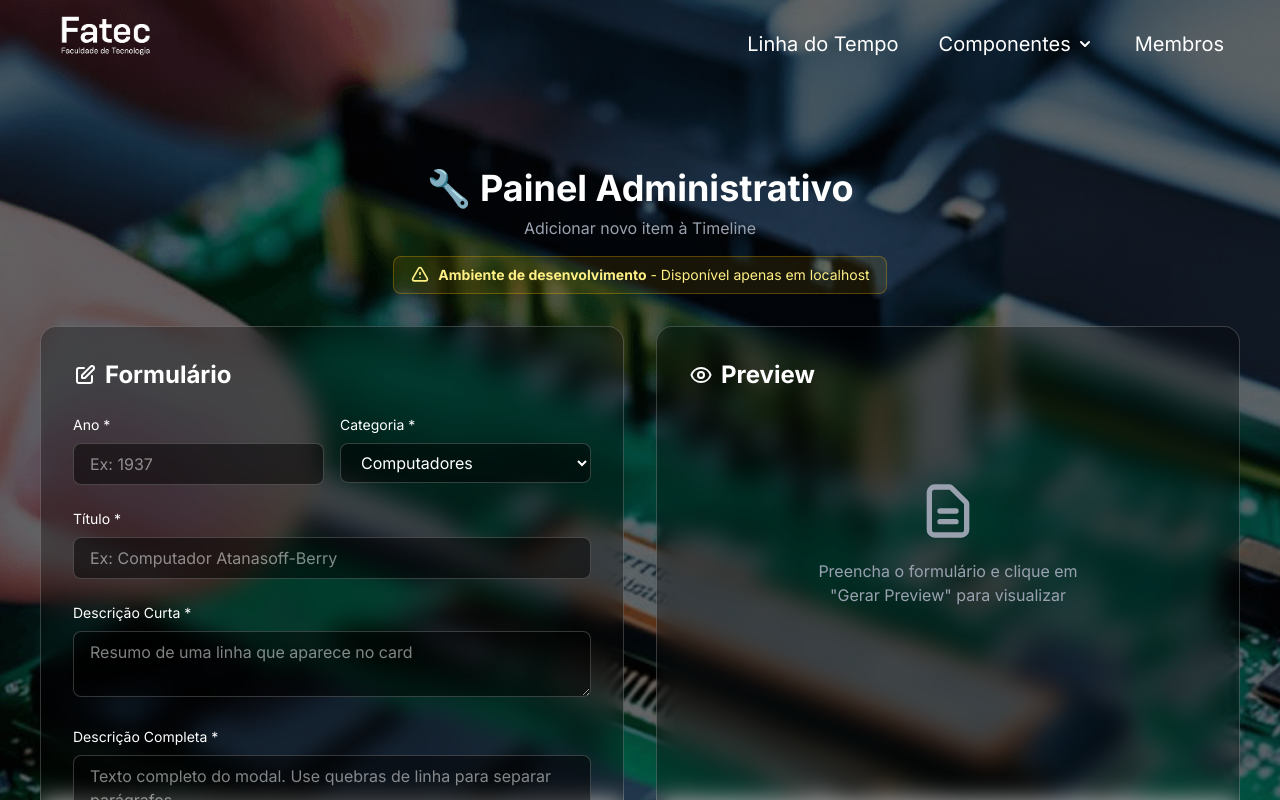
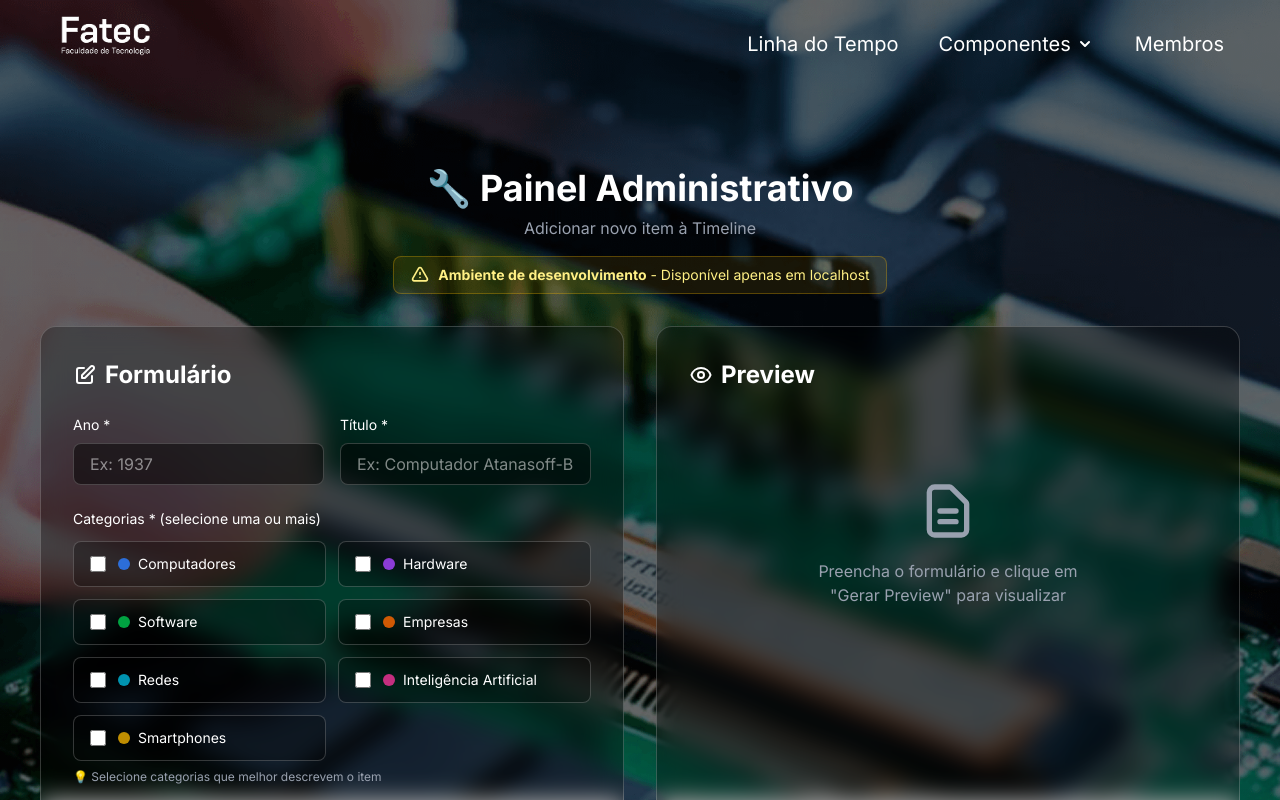
Before and after one commit to Matheus-Marti1/museu-virtual-vite, a Vue app: page /admin in a window 1280 px wide. Shown: the top 800 px of the page. Built offline with nearby package versions, Linux system fonts and the light colour scheme.

Commit message:
Atualizar sistema de categorias: permitir seleção múltipla e adicionar nova categoria "Smartphones"

```diff
--- a/src/views/Admin.vue
+++ b/src/views/Admin.vue
@@ -16,7 +16,7 @@ const newItem = ref({
   title: "",
   shortDescription: "",
   longDescription: "",
-  category: "Computadores",
+  category: [],
   imageCard: "",
   imageModal: "",
   sourceCard: "",
@@ -34,6 +34,7 @@ const categories = [
   "Empresas",
   "Redes",
   "Inteligência Artificial",
+  "Smartphones",
 ];
 
 const categoryColors = {
@@ -43,10 +44,24 @@ const categoryColors = {
   Empresas: "bg-orange-500/80",
   Redes: "bg-cyan-500/80",
   "Inteligência Artificial": "bg-pink-500/80",
+  Smartphones: "bg-yellow-500/80",
 };
 
 const getCategoryColor = (category) => {
   return categoryColors[category] || "bg-gray-500/80";
+};
+
+const toggleCategory = (category) => {
+  const index = newItem.value.category.indexOf(category);
+  if (index > -1) {
+    newItem.value.category.splice(index, 1);
+  } else {
+    newItem.value.category.push(category);
+  }
+};
+
+const isCategorySelected = (category) => {
+  return newItem.value.category.includes(category);
 };
 
 const toastMessage = ref("");
@@ -70,7 +85,8 @@ const generatePreview = () => {
     !newItem.value.shortDescription ||
     !newItem.value.longDescription ||
     !newItem.value.imageCard ||
-    !newItem.value.sourceCard
+    !newItem.value.sourceCard ||
+    newItem.value.category.length === 0
   ) {
     displayToast("Preencha todos os campos obrigatórios (*)", "error");
     return;
@@ -106,6 +122,10 @@ const generateCode = () => {
     .replace(/`/g, "\\`")
     .replace(/\$/g, "\\$");
 
+  const categoryValue = previewItem.value.category.length === 1
+    ? `"${previewItem.value.category[0]}"`
+    : `[${previewItem.value.category.map(cat => `"${cat}"`).join(", ")}]`;
+
   const code = `  {
     year: "${previewItem.value.year}",
     title: "${previewItem.value.title}",
@@ -114,7 +134,7 @@ const generateCode = () => {
     imageModal: "${previewItem.value.imageModal}",
     sourceCard: \`${escapedSourceCard}\`,
     sourceModal: \`${escapedSourceModal}\`,
-    category: "${previewItem.value.category}",
+    category: ${categoryValue},
     longDescription: \`${escapedLongDesc}\`,
   },`;
 
@@ -131,7 +151,7 @@ const resetForm = () => {
     title: "",
     shortDescription: "",
     longDescription: "",
-    category: "Computadores",
+    category: [],
     imageCard: "",
     imageModal: "",
     sourceCard: "",
@@ -265,26 +285,47 @@ const formattedDescription = (text) => {
 
               <div>
                 <label class="block text-sm font-medium mb-2"
-                  >Categoria *</label
+                  >Título *</label
                 >
-                <select
-                  v-model="newItem.category"
-                  class="w-full px-4 py-2 rounded-lg bg-black/50 border border-white/20 focus:border-white/40 focus:outline-none transition-colors">
-                  <option v-for="cat in categories" :key="cat" :value="cat">
-                    {{ cat }}
-                  </option>
-                </select>
-              </div>
-            </div>
-
-            <div>
-              <label class="block text-sm font-medium mb-2">Título *</label>
                 <input
                   v-model="newItem.title"
                   type="text"
                   required
                   placeholder="Ex: Computador Atanasoff-Berry"
                   class="w-full px-4 py-2 rounded-lg bg-black/50 border border-white/20 focus:border-white/40 focus:outline-none transition-colors" />
+              </div>
+            </div>
+
+            <div>
+              <label class="block text-sm font-medium mb-3"
+                >Categorias * (selecione uma ou mais)</label
+              >
+              <div class="grid sm:grid-cols-2 gap-3">
+                <label
+                  v-for="cat in categories"
+                  :key="cat"
+                  class="flex items-center gap-3 px-4 py-3 rounded-lg border cursor-pointer transition-all"
+                  :class="
+                    isCategorySelected(cat)
+                      ? 'bg-white/10 border-white/40 hover:bg-white/15'
+                      : 'bg-black/30 border-white/20 hover:bg-black/40 hover:border-white/30'
+                  ">
+                  <input
+                    type="checkbox"
+                    :checked="isCategorySelected(cat)"
+                    @change="toggleCategory(cat)"
+                    class="w-4 h-4 rounded border-white/30 bg-black/50 text-blue-500 focus:ring-2 focus:ring-blue-500 focus:ring-offset-0 cursor-pointer" />
+                  <div class="flex items-center gap-2 flex-1">
+                    <span
+                      class="w-3 h-3 rounded-full"
+                      :class="getCategoryColor(cat)"></span>
+                    <span class="text-sm font-medium">{{ cat }}</span>
+                  </div>
+                </label>
+              </div>
+              <p class="mt-2 text-xs text-gray-400">
+                💡 Selecione categorias que melhor descrevem o item
+              </p>
             </div>
 
             <div>
@@ -487,18 +528,22 @@ const formattedDescription = (text) => {
                 class="mb-3 text-right text-xs italic text-gray-400"
                 v-html="previewItem.sourceCard"></p>
 
-              <div class="mb-3 flex items-center justify-between">
+              <div class="mb-3 flex items-center justify-between flex-wrap gap-2">
+                <div class="flex flex-wrap gap-1.5">
                   <span
+                    v-for="cat in previewItem.category"
+                    :key="cat"
                     class="inline-flex items-center gap-1.5 px-3 py-1 rounded-full text-xs font-semibold text-white"
-                  :class="getCategoryColor(previewItem.category)">
+                    :class="getCategoryColor(cat)">
                     <svg class="w-3 h-3" fill="currentColor" viewBox="0 0 20 20">
                       <path
                         fill-rule="evenodd"
                         d="M17.707 9.293a1 1 0 010 1.414l-7 7a1 1 0 01-1.414 0l-7-7A.997.997 0 012 10V5a3 3 0 013-3h5c.256 0 .512.098.707.293l7 7zM5 6a1 1 0 100-2 1 1 0 000 2z"
                         clip-rule="evenodd" />
                     </svg>
-                  {{ previewItem.category }}
+                    {{ cat }}
                   </span>
+                </div>
                 <span class="text-xs font-medium text-gray-400">{{
                   previewItem.year
                 }}</span>
@@ -589,17 +634,19 @@ const formattedDescription = (text) => {
           @click.stop>
           <div
             class="sticky top-0 bg-black/50 backdrop-blur-md border-b border-white/20 p-4 flex items-center justify-between">
-            <div class="flex items-center gap-3">
+            <div class="flex items-center gap-2 flex-wrap">
               <span
+                v-for="cat in previewItem.category"
+                :key="cat"
                 class="inline-flex items-center gap-1.5 px-3 py-1 rounded-full text-xs font-semibold text-white"
-                :class="getCategoryColor(previewItem.category)">
+                :class="getCategoryColor(cat)">
                 <svg class="w-3 h-3" fill="currentColor" viewBox="0 0 20 20">
                   <path
                     fill-rule="evenodd"
                     d="M17.707 9.293a1 1 0 010 1.414l-7 7a1 1 0 01-1.414 0l-7-7A.997.997 0 012 10V5a3 3 0 013-3h5c.256 0 .512.098.707.293l7 7zM5 6a1 1 0 100-2 1 1 0 000 2z"
                     clip-rule="evenodd" />
                 </svg>
-                {{ previewItem.category }}
+                {{ cat }}
               </span>
               <span class="text-sm font-medium text-gray-400">{{
                 previewItem.year
@@ -607,7 +654,7 @@ const formattedDescription = (text) => {
             </div>
             <button
               @click="closeModalPreview"
-              class="p-2 hover:bg-white/10 rounded-lg transition-colors">
+              class="p-2 hover:bg-white/10 rounded-lg transition-colors flex-shrink-0">
               <svg
                 class="w-5 h-5"
                 fill="none"
--- a/src/views/Timeline.vue
+++ b/src/views/Timeline.vue
@@ -33,11 +33,22 @@ const categoryColors = {
   "Software": "bg-green-500/80",
   "Empresas": "bg-orange-500/80",
   "Redes": "bg-cyan-500/80",
-  "Inteligência Artificial": "bg-pink-500/80"
+  "Inteligência Artificial": "bg-pink-500/80",
+  "Smartphones": "bg-yellow-500/80",
 };
 
 const getCategoryColor = (category) => {
   return categoryColors[category] || "bg-gray-500/80";
+};
+
+const getItemCategories = (item) => {
+  if (!item.category) return [];
+  return Array.isArray(item.category) ? item.category : [item.category];
+};
+
+const hasCategory = (item, category) => {
+  const categories = getItemCategories(item);
+  return categories.includes(category);
 };
 
 const appendSuffix = (path, suffix, ext) => {
@@ -288,7 +299,7 @@ const filteredTimelineItems = computed(() => {
   let items = enrichedTimelineItems.value;
 
   if (selectedCategory.value !== "Todas") {
-    items = items.filter((item) => item.category === selectedCategory.value);
+    items = items.filter((item) => hasCategory(item, selectedCategory.value));
   }
 
   if (searchQuery.value.trim() !== "") {
@@ -313,20 +324,29 @@ const categoriesWithCount = computed(() => {
   categoryCounts["Todas"] = totalCount;
 
   enrichedTimelineItems.value.forEach((item) => {
-    if (item.category && item.category.trim() !== "") {
-      categoryCounts[item.category] = (categoryCounts[item.category] || 0) + 1;
+    const categories = getItemCategories(item);
+    categories.forEach((category) => {
+      if (category && category.trim() !== "") {
+        categoryCounts[category] = (categoryCounts[category] || 0) + 1;
       }
+    });
   });
 
   return categoryCounts;
 });
 
 const categories = computed(() => {
-  const uniqueCategories = new Set(
-    timelineItems
-      .map((item) => item.category)
-      .filter((category) => category && category.trim() !== "")
-  );
+  const uniqueCategories = new Set();
+
+  timelineItems.forEach((item) => {
+    const categories = getItemCategories(item);
+    categories.forEach((category) => {
+      if (category && category.trim() !== "") {
+        uniqueCategories.add(category);
+      }
+    });
+  });
+
   return ["Todas", ...Array.from(uniqueCategories).sort()];
 });
 
@@ -743,17 +763,21 @@ watch(searchQuery, () => {
               <img v-lazy="item.imageCard" :alt="'Imagem de ' + item.title" loading="lazy" decoding="async"
                 class="w-full rounded-lg object-cover timeline-image mb-3" />
 
-              <div class="mb-3 flex items-center justify-between">
+              <div class="mb-3 flex items-center justify-between flex-wrap gap-2">
+                <div class="flex flex-wrap gap-1.5">
                   <span
+                    v-for="category in getItemCategories(item)"
+                    :key="category"
                     class="inline-flex items-center gap-1.5 px-3 py-1 rounded-full text-xs font-semibold text-white shadow-sm"
-                  :class="getCategoryColor(item.category)">
+                    :class="getCategoryColor(category)">
                     <svg class="w-3 h-3" fill="currentColor" viewBox="0 0 20 20">
                       <path fill-rule="evenodd"
                         d="M17.707 9.293a1 1 0 010 1.414l-7 7a1 1 0 01-1.414 0l-7-7A.997.997 0 012 10V5a3 3 0 013-3h5c.256 0 .512.098.707.293l7 7zM5 6a1 1 0 100-2 1 1 0 000 2z"
                         clip-rule="evenodd" />
                     </svg>
-                  {{ item.category }}
+                    {{ category }}
                   </span>
+                </div>
                 <span class="text-xs font-medium text-gray-400">{{ item.year }}</span>
               </div>
 
```
Lines whose indentation alone changed are shown as unchanged.
